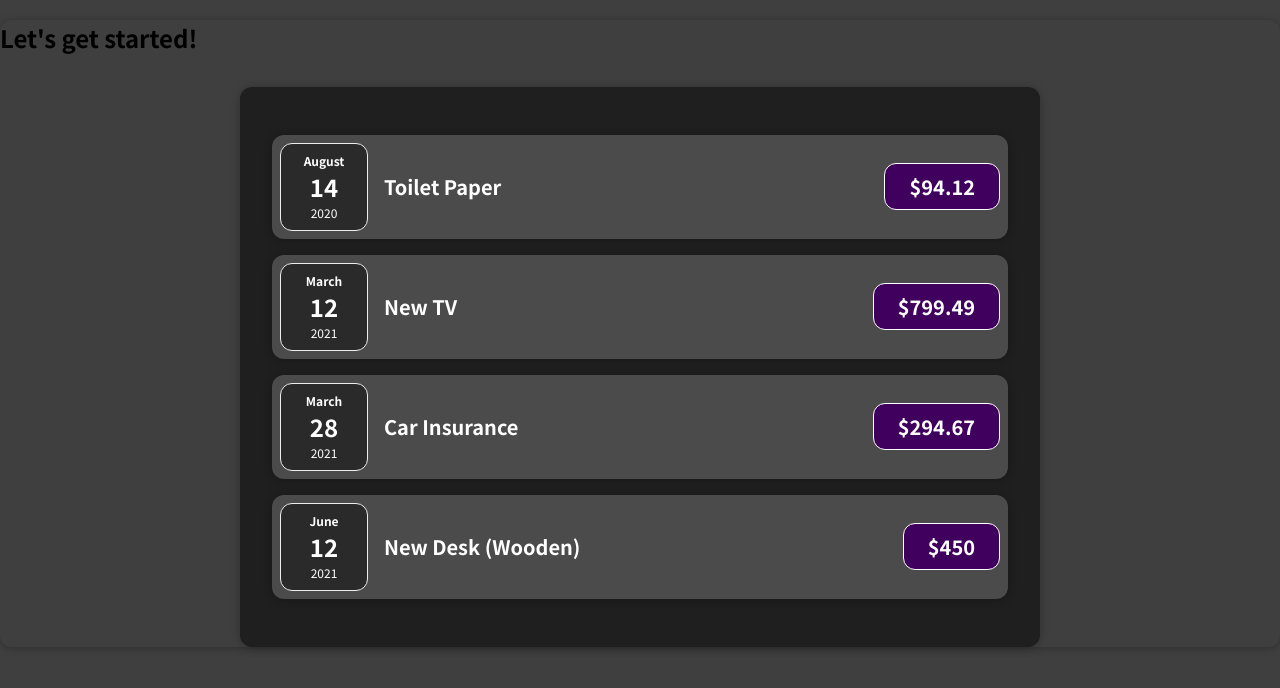
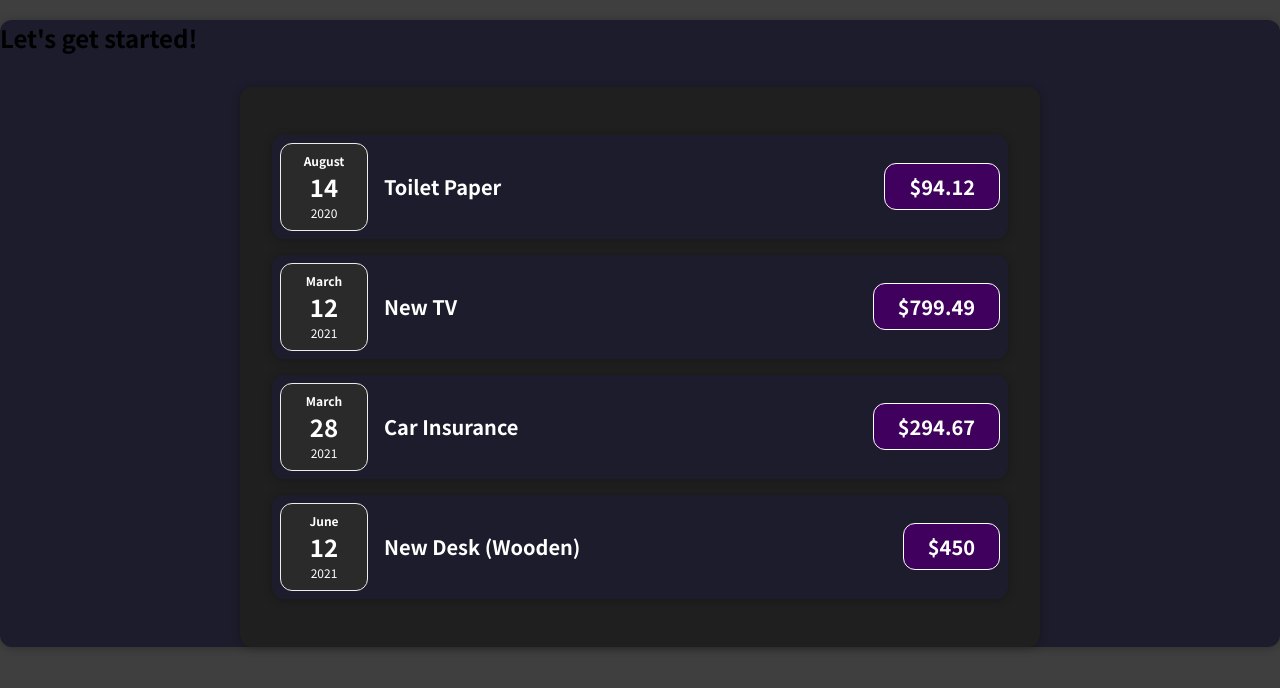
Before and after one commit to drmichaelnaguib/Expenses-app, a JavaScript app: page / in a window 1280 px wide. Shown: the top 688 px of the page. Built offline with nearby package versions, Linux system fonts and the light colour scheme.

Commit message:
changed the card backgroung

```diff
--- a/src/components/Card.css
+++ b/src/components/Card.css
@@ -1,4 +1,5 @@
 .card{
     border-radius: 12px;
     box-shadow: 0 1px 8px rgb(0,0,0,0.25);
+    background-color: #1d1c2c;
 }
```
